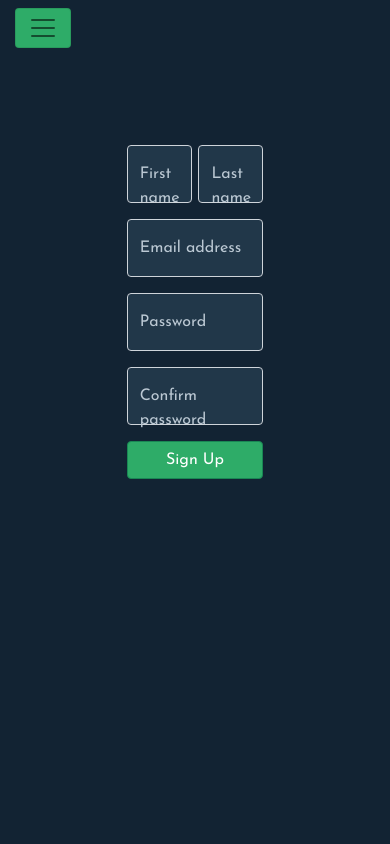
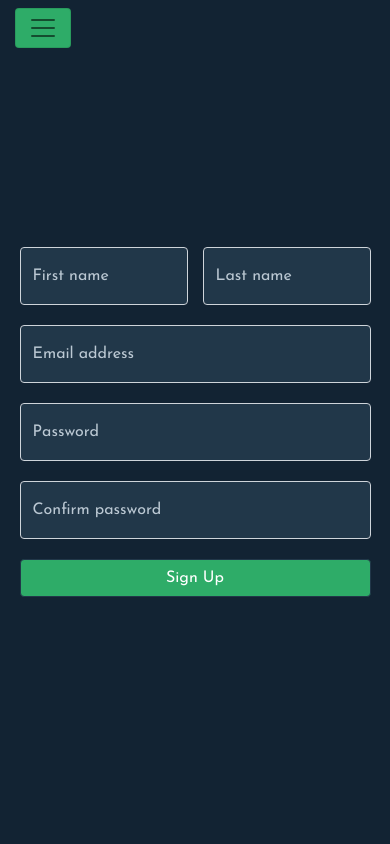
Before and after one commit to paulinal3/netflixify-client, a React (Create React App) app: page /sign-up in a window 390 px wide. Shown: the top 844 px of the page. Built offline with nearby package versions, Linux system fonts and the light colour scheme; a web font is replaced by a local one.

Commit message:
signup fully responsive

```diff
--- a/src/components/auth/SignUp.js
+++ b/src/components/auth/SignUp.js
@@ -1,18 +1,18 @@
-import React, { useState } from 'react'
-import { useNavigate } from 'react-router-dom'
+import React, { useState } from "react"
+import { useNavigate } from "react-router-dom"
 
-import { signUp, signIn } from '../../api/auth'
-import messages from '../shared/AutoDismissAlert/messages'
+import { signUp, signIn } from "../../api/auth"
+import messages from "../shared/AutoDismissAlert/messages"
 
-import { Form, FloatingLabel, Button } from 'react-bootstrap'
+import { Form, FloatingLabel, Button } from "react-bootstrap"
 
 const SignUp = (props) => {
 
-    const [firstName, setFirstName] = useState('')
-    const [lastName, setLastName] = useState('')
-    const [email, setEmail] = useState('')
-    const [password, setPassword] = useState('')
-    const [passwordConfirmation, setPasswordConfirmation] = useState('')
+    const [firstName, setFirstName] = useState("")
+    const [lastName, setLastName] = useState("")
+    const [email, setEmail] = useState("")
+    const [password, setPassword] = useState("")
+    const [passwordConfirmation, setPasswordConfirmation] = useState("")
 
     const navigate = useNavigate()
 
@@ -28,110 +28,108 @@ const SignUp = (props) => {
             .then((res) => setUser(res.data.user))
             .then(() =>
                 msgAlert({
-                    heading: 'Sign Up Success',
+                    heading: "Sign Up Success",
                     message: messages.signUpSuccess,
-                    variant: 'success',
+                    variant: "success",
                 })
             )
-            .then(() => navigate('/'))
+            .then(() => navigate("/"))
             .catch((error) => {
-                setFirstName('')
-                setLastName('')
-                setEmail('')
-                setPassword('')
-                setPasswordConfirmation('')
+                setFirstName("")
+                setLastName("")
+                setEmail("")
+                setPassword("")
+                setPasswordConfirmation("")
                 msgAlert({
-                    heading: 'Sign Up Failed with error: ' + error.message,
+                    heading: "Sign Up Failed with error: " + error.message,
                     message: messages.signUpFailure,
-                    variant: 'danger',
+                    variant: "danger",
                 })
             })
     }
 
-
     return (
-        <div id='signUp' className='row'>
-            <div className='col-sm-10 col-md-8 mx-auto mt-5' id='signUpContainer'>
-                {/* <h3>Sign Up</h3> */}
-                <Form id='signUpForm' onSubmit={onSignUp}>
-                    {/* <----- FIRST NAME -----> */}
-                    <div id='nameContainer'>
+        <div id="signup-page-container" className="page-container auth-page-container">
+            <div id="signup-container" className="auth-form-container">
+                <Form id="signup-form" className="auth-form" onSubmit={onSignUp}>
+                    <div id="name-container">
+                        {/* <----- FIRST NAME -----> */}
                         <FloatingLabel
-                            controlId='firstName'
-                            label='First name'
-                            className='mb-3'
+                            controlId="first-name"
+                            label="First name"
+                            className="auth-input"
                         >
                             <Form.Control
                                 required
-                                type='firstName'
-                                name='firstName'
+                                type="firstName"
+                                name="firstName"
                                 value={firstName}
-                                placeholder='First name'
+                                placeholder="First name"
                                 onChange={e => setFirstName(e.target.value)}
                             />
                         </FloatingLabel>
                         {/* <----- LAST NAME -----> */}
                         <FloatingLabel
-                            controlId='lastName'
-                            label='Last name'
-                            className='mb-3'
+                            controlId="last-name"
+                            label="Last name"
+                            className="auth-input"
                         >
                             <Form.Control
                                 required
-                                type='lastName'
-                                name='lastName'
+                                type="lastName"
+                                name="lastName"
                                 value={lastName}
-                                placeholder='Enter last name'
+                                placeholder="Enter last name"
                                 onChange={e => setLastName(e.target.value)}
                             />
                         </FloatingLabel>
                     </div>
                     {/* <----- EMAIL -----> */}
                     <FloatingLabel
-                        controlId='email'
-                        label='Email address'
-                        className='mb-3'
+                        controlId="email"
+                        label="Email address"
+                        className="auth-input"
                     >
                         <Form.Control
                             required
-                            type='email'
-                            name='email'
+                            type="email"
+                            name="email"
                             value={email}
-                            placeholder='Enter email'
+                            placeholder="Enter email"
                             onChange={e => setEmail(e.target.value)}
                         />
                     </FloatingLabel>
                     {/* <----- PASSWORD -----> */}
                     <FloatingLabel
-                        controlId='password'
-                        label='Password'
-                        className='mb-3'
+                        controlId="password"
+                        label="Password"
+                        className="auth-input"
                     >
                         <Form.Control
                             required
-                            name='password'
+                            name="password"
                             value={password}
-                            type='password'
-                            placeholder='Password'
+                            type="password"
+                            placeholder="Password"
                             onChange={e => setPassword(e.target.value)}
                         />
                     </FloatingLabel>
                     {/* <----- PASSWORD CONFIRMATION -----> */}
                     <FloatingLabel
-                        controlId='passwordConfirmation'
-                        label='Confirm password'
-                        className='mb-3'
+                        controlId="password-confirmation"
+                        label="Confirm password"
+                        className="auth-input"
                     >
                         <Form.Control
                             required
-                            name='passwordConfirmation'
+                            name="passwordConfirmation"
                             value={passwordConfirmation}
-                            type='password'
-                            placeholder='Confirm Password'
+                            type="password"
+                            placeholder="Confirm Password"
                             onChange={e => setPasswordConfirmation(e.target.value)}
                         />
                     </FloatingLabel>
-                    <Button id='signUpBtn' variant='success' type='submit'>
+                    <Button className="auth-btn" id="signup-btn" type="submit">
                         Sign Up
                     </Button>
                 </Form>
--- a/src/index.css
+++ b/src/index.css
@@ -47,7 +47,7 @@
   /* border: 1px solid #bbc8d3; */
 }
 
-#container, #showPlaylistPage, #watchedPage, #changePassword, #signOut, #signIn, #signUp, #searchPage {
+#container, #showPlaylistPage, #watchedPage, #changePassword, #signOut, #signIn, #searchPage {
   background-color: #122333;
   height: 100vh;
 }
@@ -241,7 +241,6 @@ footer {
 #home-page-container {
   display: flex;
   flex-direction: column;
-  /* justify-content: center; */
   text-align: center;
 }
 
@@ -307,38 +306,79 @@ footer {
 }
 
 /* ------------------------------ SIGNUP.JS ------------------------------ */
-#signUpContainer {
-  padding-top: 10%;
+.auth-page-container {
+  display: flex;
+  justify-content: center;
 }
 
-#signUpForm {
-  max-width: 35%;
-  margin: 0 auto;
-  color: #bbc8d3;
+.auth-form-container {
+    display: flex;
+    justify-content: center;
+    align-items: center;
+    flex-direction: row;
+    position: absolute;
+    width: 90%;
+    height: 20px;
+    top: 50%;
+    margin-top: -10px;
+    text-align: center;
 }
 
-#nameContainer {
+.auth-form {
+  display: flex;
+  flex-direction: column;
+  gap: 20px;
+}
+
+.auth-form #name-container {
   display: flex;
   flex-direction: row;
-  /* justify-content: center; */
   width: 100%;
-  column-gap: 5%;
+  column-gap: 15px;
 }
 
-#firstName, #lastName, #email, #password, #passwordConfirmation {
+.auth-form #signup-btn {
+  width: 100%;
+  background-color: #2eac68;
+  border: 1px solid #213749;
+}
+
+.auth-form #signup-btn:hover {
+  border: 1px solid whitesmoke;
+  background-color: #28975c;
+}
+
+#first-name, #last-name, #email, #password, #password-confirmation {
   background-color: #213749;
   color: #bbc8d3;
 }
 
-#signUpBtn {
-  width: 100%;
-  background-color: #2eac68;
-  /* border: 2px solid #213749; */
+@media screen and (min-width: 768px) {
+  .auth-form-container {
+    width: 100%;
+  }
+
+  .auth-form {
+    width: 75%;
+  }
+
+  .form-floating {
+    width: 100%;
+  }
 }
 
-#signUpBtn:hover {
-  border: 1px solid whitesmoke;
-  background-color: #28975c;
+@media screen and (min-width: 1200px) {
+  .auth-form-container {
+    width: 100%;
+  }
+
+  .auth-form {
+    width: 50%;
+  }
+
+  .form-floating {
+    width: 100%;
+  }
 }
 
 /* ------------------------------ SIGNIN.JS ------------------------------ */
```
